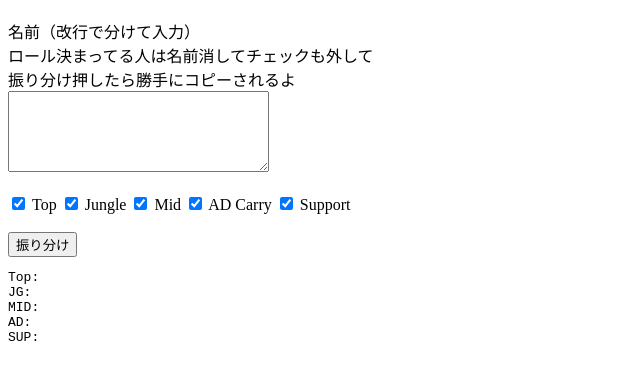
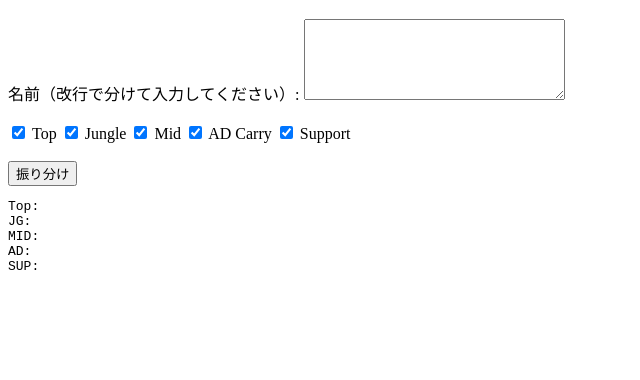
Before and after one commit to kettle12110/RandomRole, a plain HTML site: page index.html in a window 1280 px wide. Both pictures are taken after a click on the button "振り分け". Shown: the part 70-450 px from the top of the page, without its empty margins (0-640 px from the left). Drawn offline with Linux system fonts and the light colour scheme.

Commit message:
Update index.html

```diff
--- a/index.html
+++ b/index.html
@@ -8,12 +8,7 @@
 <body>
     <h1>役割振り分け</h1>
     <form id="roleForm">
-        <label for="names">名前（改行で分けて入力）</label>
-        <br>
-        <label for="names">ロール決まってる人は名前消してチェックも外して</label>
-        <br>
-        <label for="names">振り分け押したら勝手にコピーされるよ</label>
-        <br>
+        <label for="names">名前（改行で分けて入力してください）:</label>
         <textarea id="names" name="names" rows="5" cols="30" required></textarea>
         <br><br>
         <label><input type="checkbox" id="top" name="role" value="Top" checked> Top</label>
@@ -27,6 +22,14 @@
     <pre id="result"></pre>
 
     <script>
+        document.addEventListener('DOMContentLoaded', (event) => {
+            // ページ読み込み時にローカルストレージから名前を取得
+            const savedNames = localStorage.getItem('names');
+            if (savedNames) {
+                document.getElementById('names').value = savedNames;
+            }
+        });
+
         function assignRole() {
             const names = document.getElementById('names').value.split('\n').filter(name => name.trim() !== '');
             const roles = Array.from(document.querySelectorAll('input[name="role"]:checked')).map(role => role.value);
@@ -65,7 +68,14 @@
             document.getElementById('result').innerText = resultText;
 
             // 出力を自動でコピー
-            navigator.clipboard.writeText(resultText)
+            navigator.clipboard.writeText(resultText).then(() => {
+                alert('出力がクリップボードにコピーされました。');
+            }).catch(err => {
+                console.error('コピーに失敗しました: ', err);
+            });
+
+            // 名前をローカルストレージに保存
+            localStorage.setItem('names', document.getElementById('names').value);
         }
     </script>
 </body>
```
